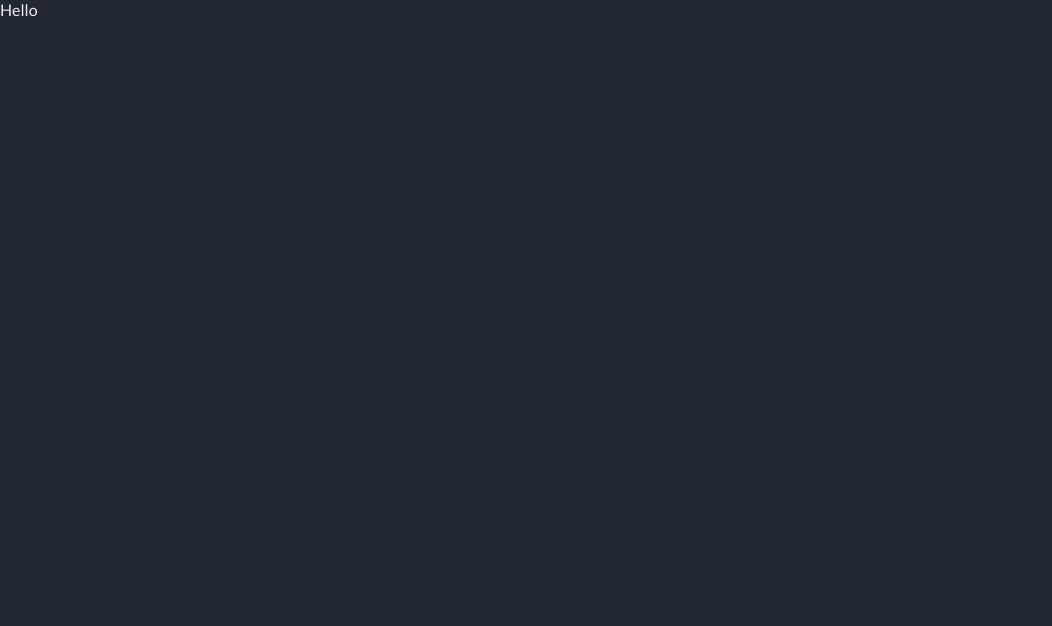
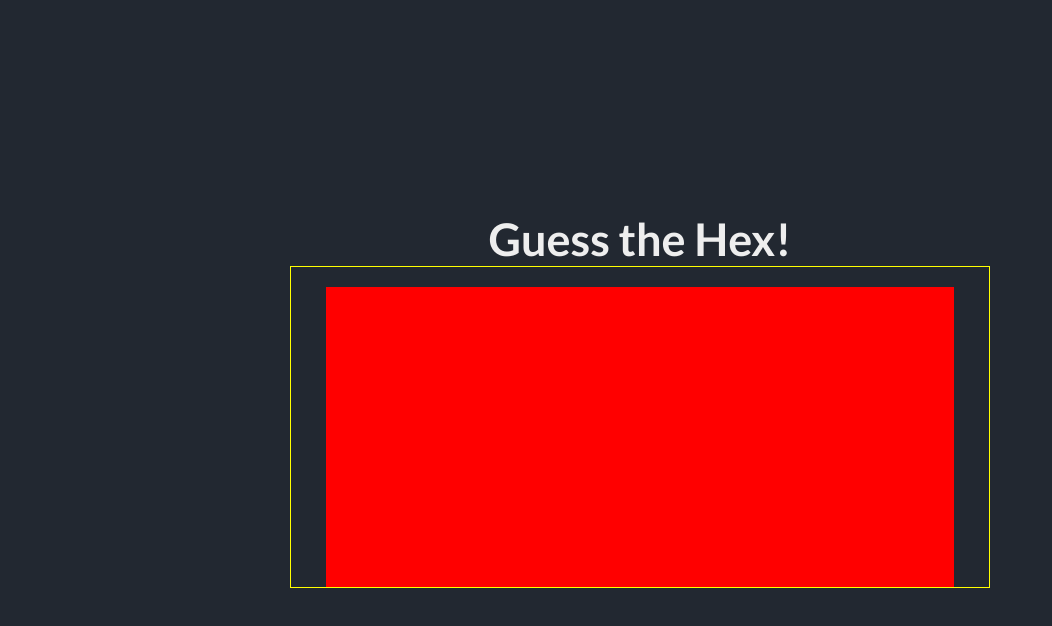
Before and after one commit to marekh19/GuessTheHex, a Next.js app: page / in a window 1280 px wide. Shown: the top 626 px of the page, without its empty margins (0-1052 px from the left). Built offline with nearby package versions, Linux system fonts and the light colour scheme.

Commit message:
feat: homepage in progess - added color frame and heading

```diff
--- /dev/null
+++ b/src/features/home/index.tsx
@@ -0,0 +1,13 @@
+import type { FC } from 'react'
+
+import { ColorFrame } from './parts/ColorFrame'
+import { Layout, Heading, GuessContainer } from './styled'
+
+export const Home: FC = () => (
+  <Layout>
+    <Heading>Guess the Hex!</Heading>
+    <GuessContainer>
+      <ColorFrame />
+    </GuessContainer>
+  </Layout>
+)
--- /dev/null
+++ b/src/features/home/parts/ColorFrame/index.tsx
@@ -0,0 +1,13 @@
+import type { FC } from 'react'
+
+import { ColorFrameWrapper } from './styled'
+
+// const getRandomHex = (): string => {
+//   return '#' + Math.floor(Math.random() * 16777215).toString(16)
+// }
+
+export const ColorFrame: FC = () => {
+  // const [color, setColor] = useState(getRandomHex())
+  // return <ColorFrameWrapper color={color} />
+  return <ColorFrameWrapper color="red" />
+}
--- /dev/null
+++ b/src/features/home/parts/ColorFrame/styled.ts
@@ -0,0 +1,8 @@
+import styled from 'styled-components'
+
+export const ColorFrameWrapper = styled.div`
+  height: 30rem;
+  background-color: ${(props) => props.color};
+  max-width: 90%;
+  margin: 2rem auto 0;
+`
--- /dev/null
+++ b/src/features/home/styled.ts
@@ -0,0 +1,19 @@
+import styled from 'styled-components'
+
+export const Layout = styled.div`
+  height: 100%;
+  display: flex;
+  flex-direction: column;
+  justify-content: center;
+  align-items: center;
+`
+
+export const Heading = styled.h1`
+  font-size: 4.5rem;
+`
+
+export const GuessContainer = styled.main`
+  width: 100%;
+  max-width: 70rem;
+  border: 1px solid yellow;
+`
--- a/src/features/ui/theme/colors.ts
+++ b/src/features/ui/theme/colors.ts
@@ -5,8 +5,11 @@ export const colors = {
   },
   accent: {
     base: '#00ADB5',
+    baseDarker: '#007a80',
   },
   text: {
     base: '#EEEEEE',
+    subtle: '#8c8c8c',
+    inverted: '#222831',
   },
 }
--- a/src/pages/index.tsx
+++ b/src/pages/index.tsx
@@ -1,7 +1,9 @@
 import type { NextPage } from 'next'
 
+import { Home as HomePage } from '~/features/home/index'
+
 const Home: NextPage = () => {
-  return <div>Hello</div>
+  return <HomePage />
 }
 
 export default Home
--- a/tsconfig.json
+++ b/tsconfig.json
@@ -13,7 +13,11 @@
     "resolveJsonModule": true,
     "isolatedModules": true,
     "jsx": "preserve",
-    "incremental": true
+    "incremental": true,
+    "baseUrl": ".",
+    "paths": {
+      "~/*": ["src/*"]
+    }
   },
   "include": ["next-env.d.ts", "**/*.ts", "**/*.tsx"],
   "exclude": ["node_modules"]
```
Also changed, not shown: src/features/ui/components/Button/index.ts (added, +47 -0 lines), src/features/ui/components/StyleReset/index.ts (added, +13 -0 lines), src/features/ui/theme/elevations.ts (added, +18 -0 lines).
